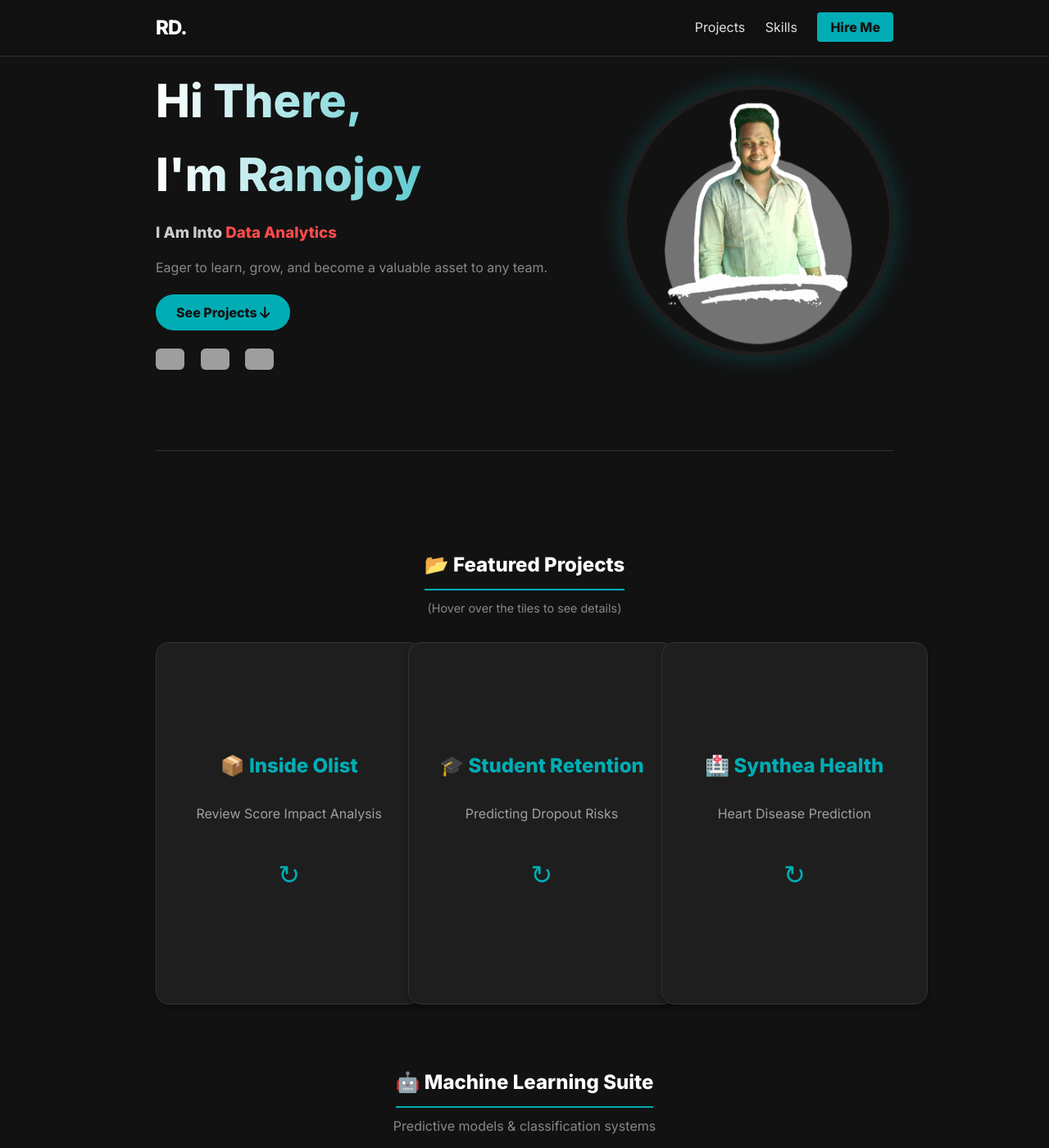
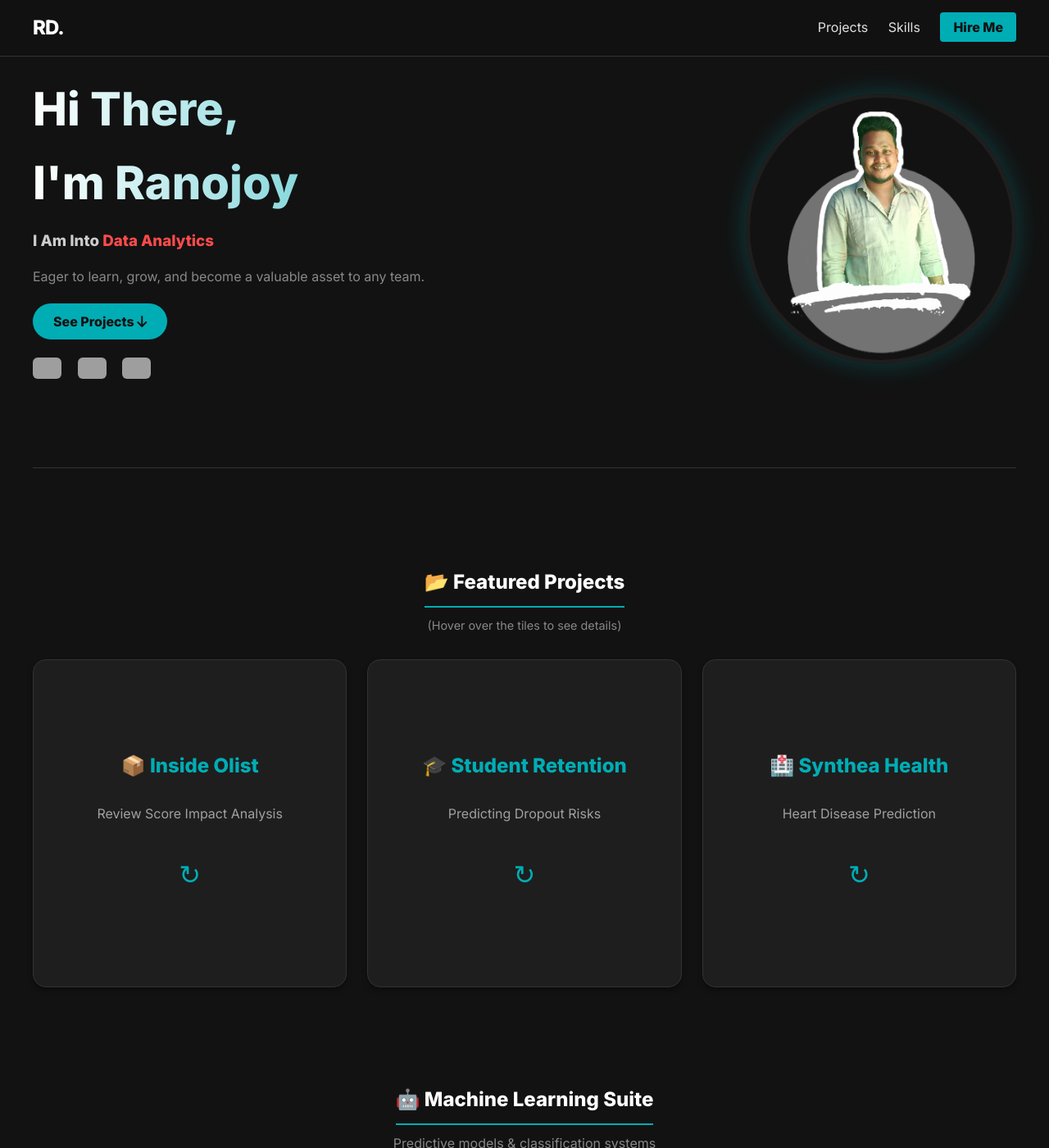
Before and after one commit to IamRaNo/iamrano.github.io, a Jekyll site: the page built from index.md, in a window 1280 px wide and 1400 px high. Shown: the whole window at 82% size. Built offline with Jekyll 4.4.1, drawn with Linux system fonts in a browser that asks for light colours; grey boxes are pictures that could not be loaded.

Commit message:
Update style.css

```diff
--- a/assets/css/style.css
+++ b/assets/css/style.css
@@ -1,4 +1,4 @@
-/* --- DARK THEME VARIABLES --- */
+/* --- 1. VARIABLES & BASICS --- */
 :root {
     --bg-color: #121212;         /* Almost Black */
     --card-bg: #1E1E1E;          /* Dark Grey Cards */
@@ -9,7 +9,6 @@
     --border: #333333;
 }
 
-/* --- BASICS --- */
 body {
     margin: 0;
     padding: 0;
@@ -22,14 +21,14 @@ body {
 a { color: var(--accent); text-decoration: none; transition: 0.3s; }
 a:hover { color: var(--accent-hover); text-shadow: 0 0 10px rgba(0, 173, 181, 0.4); }
 
-/* --- LAYOUT --- */
+/* --- 2. LAYOUT --- */
 .container {
-    max-width: 900px; /* Optimal reading width */
+    max-width: 1200px; /* Wide layout for side-by-side view */
     margin: 0 auto;
     padding: 0 20px;
 }
 
-/* --- NAVBAR --- */
+/* --- 3. NAVBAR --- */
 .navbar {
     background-color: rgba(18, 18, 18, 0.95);
     border-bottom: 1px solid var(--border);
@@ -47,15 +46,14 @@ a:hover { color: var(--accent-hover); text-shadow: 0 0 10px rgba(0, 173, 181, 0.
 
 .btn-highlight {
     background-color: var(--accent);
-    color: #121212 !important; /* Dark text on bright button */
+    color: #121212 !important;
     padding: 8px 16px;
     border-radius: 4px;
     font-weight: 700 !important;
 }
 .btn-highlight:hover { background-color: var(--accent-hover); box-shadow: 0 0 15px var(--accent); }
 
-/* --- TYPOGRAPHY & HEADERS --- */
-/* --- TYPOGRAPHY & HEADERS --- */
+/* --- 4. TYPOGRAPHY --- */
 h1, h2, h3 { color: #fff; }
 
 h1 {
@@ -63,11 +61,9 @@ h1 {
     background: linear-gradient(to right, #fff, var(--accent));
     -webkit-background-clip: text;
     -webkit-text-fill-color: transparent;
-    text-align: center; /* Centered Name */
 }
 
 h2 {
-    /* This magic combo centers the header but keeps the underline short */
     display: table;
     margin: 40px auto 30px auto;
     border-bottom: 2px solid var(--accent);
@@ -79,89 +75,35 @@ h3 {
     color: var(--accent);
     margin-top: 0;
     margin-bottom: 15px;
-    /* We keep h3 left-aligned usually for Cards, but if you want them centered too: */
-    /* text-align: center; */
 }
 
-/* --- PROJECT & LIST STYLING --- */
-/* This makes your bullet points look professional */
 ul { padding-left: 20px; color: var(--text-muted); }
 li { margin-bottom: 8px; }
 strong { color: #fff; font-weight: 600; }
-
-/* --- BADGES & IMAGES --- */
 img { max-width: 100%; border-radius: 6px; }
 
-/* Adds a hover lift effect to your badges */
-a img[src*="shields.io"] {
-    transition: transform 0.2s;
-}
-a img[src*="shields.io"]:hover {
-    transform: translateY(-3px);
-}
-
-/* --- CERTIFICATES DROPDOWN --- */
-details {
-    background-color: var(--card-bg);
-    padding: 15px;
-    border-radius: 8px;
-    border: 1px solid var(--border);
-    cursor: pointer;
-}
-summary { font-weight: bold; color: var(--accent); outline: none; }
-
-/* --- FOOTER SECTION --- */
-/* We target the div you added at the bottom */
-div[align="center"] {
-    margin-top: 80px;
-    padding: 40px 0;
-    background-color: var(--card-bg);
-    border-radius: 12px 12px 0 0;
-    border-top: 1px solid var(--border);
-}
-.site-footer { text-align: center; color: #555; font-size: 0.8rem; padding: 20px; }
-
-/* --- CARD STYLING --- */
-.project-card {
-    background-color: #1E1E1E;   /* Dark Grey Card Background */
-    border-radius: 16px;         /* Nice Rounded Corners */
-    padding: 25px;               /* Space inside the box */
-    margin-bottom: 25px;         /* Space between boxes */
-    border: 1px solid #333;      /* Subtle border */
-    transition: transform 0.3s ease, box-shadow 0.3s ease, border-color 0.3s ease;
-}
-
-/* The cool hover effect */
-.project-card:hover {
-    transform: translateY(-5px); /* Lifts up slightly */
-    box-shadow: 0 10px 30px rgba(0, 0, 0, 0.5); /* Drop shadow */
-    border-color: var(--accent); /* Teal border glows */
-}
-
-/* Fix header margins inside cards so they fit nicely */
-.project-card h3 {
-    margin-top: 0;
-    margin-bottom: 15px;
-}
-/* --- HERO SECTION STYLES (Fixed Side-by-Side) --- */
+/* --- 5. HERO SECTION (Side-by-Side Fixed) --- */
 .hero-container {
     display: flex !important;
     flex-direction: row !important;
     align-items: center;
     justify-content: space-between;
-    padding: 10px 0 30px 0 !important; /* Tight spacing */
-    min-height: auto !important;
-    max-width: 1100px;
-    margin: 0 auto;
+    padding: 20px 0 40px 0; /* Minimized vertical space */
+    min-height: auto;
     width: 100%;
 }
 
 .hero-text {
     flex: 1.2;
     padding-right: 40px;
+    text-align: left;
+}
+
+/* Force left alignment for Hero text only */
+.hero-text h1, .hero-text h3, .hero-text p {
     text-align: left !important;
-    min-width: 500px;
 }
+.hero-text h1 { margin-top: 0 !important; }
 
 .hero-image {
     flex: 0.8;
@@ -169,13 +111,6 @@ div[align="center"] {
     justify-content: flex-end;
 }
 
-/* Force text alignment */
-.hero-text h1, .hero-text h3, .hero-text p {
-    text-align: left !important;
-    margin-top: 0 !important;
-}
-
-/* Profile Picture */
 .profile-pic {
     width: 320px;
     height: 320px;
@@ -195,41 +130,12 @@ div[align="center"] {
     display: inline-block;
     transition: transform 0.2s;
 }
-.hero-socials a:hover {
-    transform: translateY(-5px);
-}
+.hero-socials a:hover { transform: translateY(-5px); }
 
-/* MOBILE RESPONSIVENESS */
-@media (max-width: 768px) {
-    .hero-container {
-        flex-direction: column-reverse !important;
-        text-align: center !important;
-        padding: 30px 0;
-    }
-    .hero-text {
-        padding-right: 0;
-        margin-top: 30px;
-        text-align: center !important;
-        min-width: auto;
-    }
-    .hero-text h1, .hero-text h3, .hero-text p {
-        text-align: center !important;
-    }
-    .hero-image {
-        justify-content: center;
-    }
-    .profile-pic {
-        width: 250px;
-        height: 250px;
-    }
-}
-/* ^^^ THIS BRACKET WAS LIKELY MISSING BEFORE ^^^ */
-
-
-/* --- FEATURED PROJECTS GRID (Flip Cards) --- */
+/* --- 6. FLIP CARDS (Featured Projects) --- */
 .featured-grid {
-    display: grid !important;
-    grid-template-columns: repeat(auto-fit, minmax(280px, 1fr)) !important;
+    display: grid;
+    grid-template-columns: repeat(auto-fit, minmax(280px, 1fr));
     gap: 25px;
     margin-top: 30px;
     width: 100%;
@@ -250,9 +156,7 @@ div[align="center"] {
     transform-style: preserve-3d;
 }
 
-.flip-card:hover .flip-card-inner {
-    transform: rotateY(180deg);
-}
+.flip-card:hover .flip-card-inner { transform: rotateY(180deg); }
 
 .flip-card-front, .flip-card-back {
     position: absolute;
@@ -263,6 +167,7 @@ div[align="center"] {
     border-radius: 16px;
     border: 1px solid #333;
     padding: 20px;
+    box-sizing: border-box; /* Important for padding */
     display: flex;
     flex-direction: column;
     justify-content: center;
@@ -270,11 +175,7 @@ div[align="center"] {
     box-shadow: 0 4px 6px rgba(0,0,0,0.3);
 }
 
-.flip-card-front {
-    background-color: #1E1E1E;
-    color: #fff;
-    z-index: 2;
-}
+.flip-card-front { background-color: #1E1E1E; color: #fff; z-index: 2; }
 
 .flip-card-back {
     background-color: #151515;
@@ -287,8 +188,7 @@ div[align="center"] {
 .flip-card-back p { font-size: 0.9rem; }
 .flip-card-back ul { text-align: left; font-size: 0.85rem; padding-left: 15px; }
 
-
-/* --- ML SUITE: NEON GLASS CARDS --- */
+/* --- 7. NEON CARDS (ML Suite) --- */
 .ml-grid {
     display: grid;
     grid-template-columns: repeat(auto-fit, minmax(300px, 1fr));
@@ -327,27 +227,12 @@ div[align="center"] {
     box-shadow: 0 0 20px rgba(0, 173, 181, 0.2);
     border-color: transparent;
 }
+.neon-card:hover::before { opacity: 1; }
 
-.neon-card:hover::before {
-    opacity: 1;
-}
+.neon-card h3 { margin-top: 0; font-size: 1.3rem; display: flex; align-items: center; gap: 10px; }
+.neon-card ul { margin-bottom: 0; padding-left: 15px; color: #bbb; font-size: 0.9rem; }
 
-.neon-card h3 {
-    margin-top: 0;
-    font-size: 1.3rem;
-    display: flex;
-    align-items: center;
-    gap: 10px;
-}
-.neon-card ul {
-    margin-bottom: 0;
-    padding-left: 15px;
-    color: #bbb;
-    font-size: 0.9rem;
-}
-
-
-/* --- RECOMMENDATION POSTERS --- */
+/* --- 8. POSTER CARDS (Recommendations) --- */
 .poster-grid {
     display: grid;
     grid-template-columns: repeat(auto-fit, minmax(250px, 1fr));
@@ -370,8 +255,33 @@ div[align="center"] {
     box-shadow: 0 15px 30px rgba(255, 75, 75, 0.15);
 }
 
-.poster-icon {
-    font-size: 3rem;
-    margin-bottom: 15px;
-    display: inline-block;
+.poster-icon { font-size: 3rem; margin-bottom: 15px; display: inline-block; }
+
+/* --- 9. FOOTER --- */
+div[align="center"] {
+    margin-top: 80px;
+    padding: 40px 0;
+    background-color: var(--card-bg);
+    border-radius: 12px 12px 0 0;
+    border-top: 1px solid var(--border);
 }
+.site-footer { text-align: center; color: #555; font-size: 0.8rem; padding: 20px; }
+
+/* --- 10. MOBILE MEDIA QUERY (Must be last) --- */
+@media (max-width: 768px) {
+    .hero-container {
+        flex-direction: column-reverse !important;
+        text-align: center !important;
+        padding: 30px 0;
+    }
+    .hero-text {
+        padding-right: 0;
+        margin-top: 30px;
+        text-align: center !important;
+    }
+    .hero-text h1, .hero-text h3, .hero-text p {
+        text-align: center !important;
+    }
+    .hero-image { justify-content: center; }
+    .profile-pic { width: 250px; height: 250px; }
+}
```
